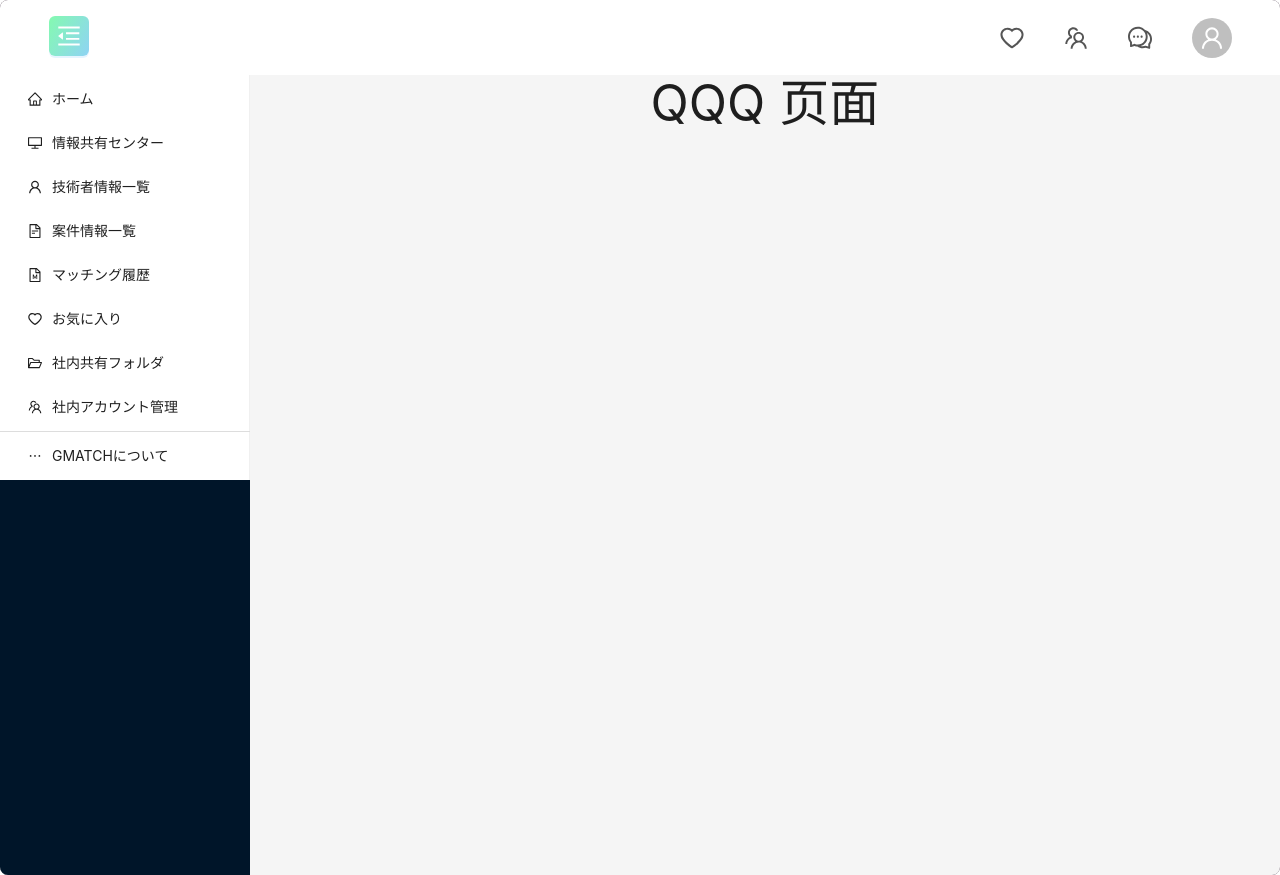
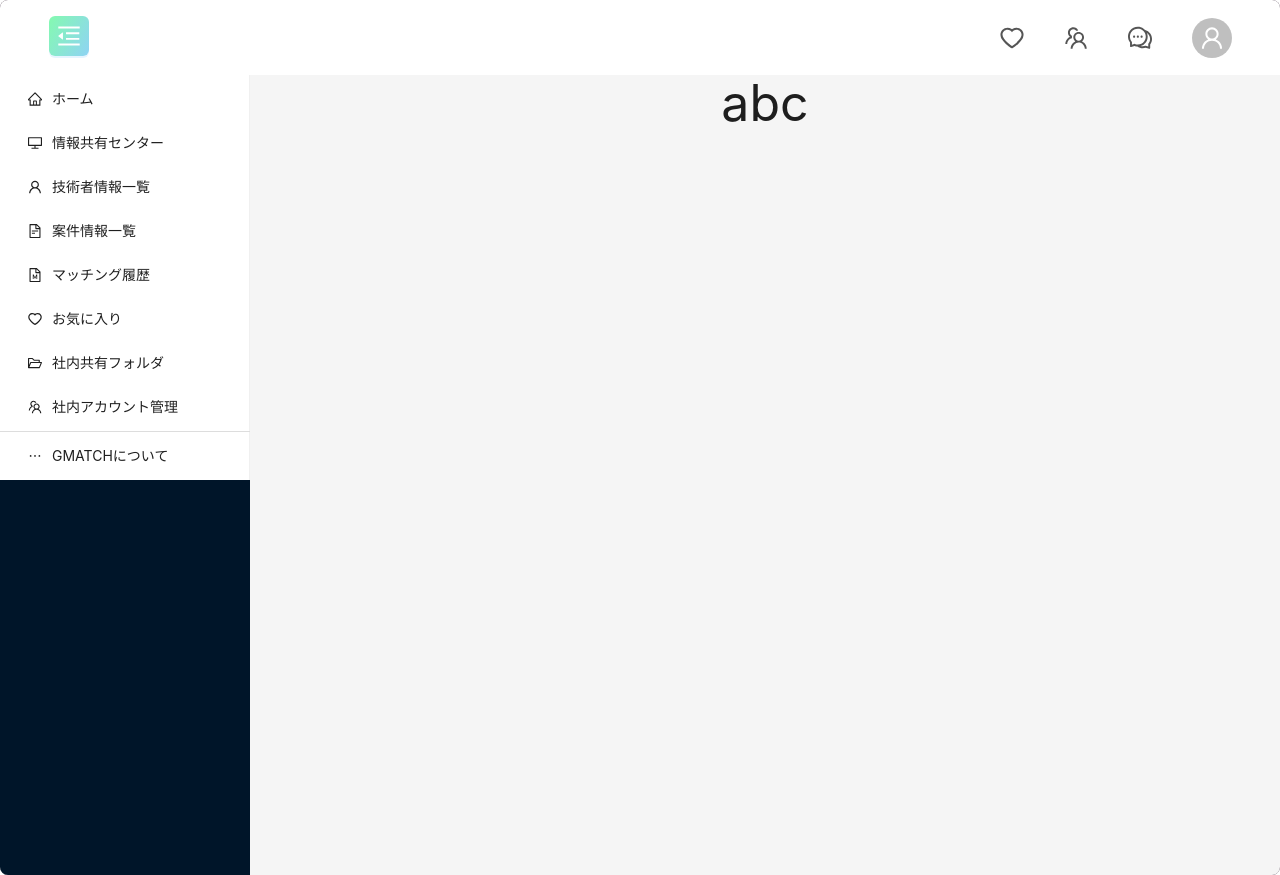
Before and after one commit to lisiqi-gel/LISIQI, a React (Create React App) app in the folder my-app/: page /home/1 in a window 1280 px wide. Built offline with nearby package versions, Linux system fonts and the light colour scheme.

Commit message:
変更QQQ

```diff
--- a/my-app/src/ten/QQQ.tsx
+++ b/my-app/src/ten/QQQ.tsx
@@ -3,7 +3,9 @@ import { useNavigate } from 'react-router-dom';
 
 const QQQ: React.FC=() =>{
   return(
-  <div>QQQ 页面</div>
+  <div>abc
+
+  </div>
 
   );
 
```
